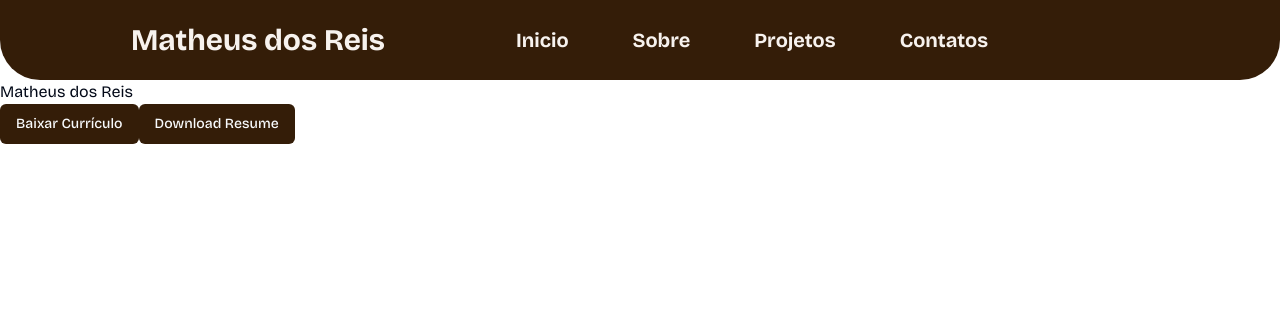
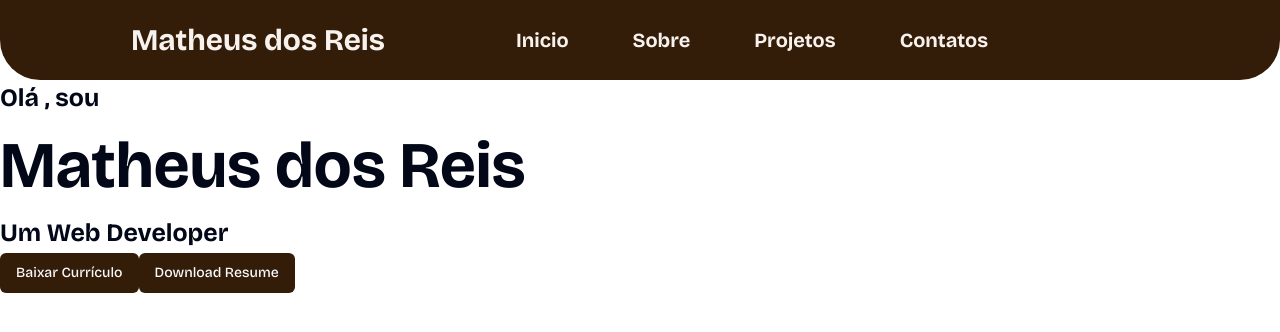
Before and after one commit to Reis567/my-resume, a React (Vite) app: page / in a window 1280 px wide. Shown: the top 332 px of the page. Built offline with nearby package versions, Linux system fonts and the light colour scheme.

Commit message:
initial page font size

```diff
--- a/src/pages/InicioPage/index.style.tsx
+++ b/src/pages/InicioPage/index.style.tsx
@@ -6,3 +6,17 @@ export const Simg = styled.img`
 export const SDivImg = styled.div`
 
 `
+
+export const STitle1 = styled.h2`
+  font-size : 25px;
+  font-weight: bolder;
+`
+
+export const STitle2 = styled.h2`
+    font-size : 65px;
+  font-weight: bolder;
+`
+export const STitle3 = styled.h2`
+      font-size : 25px;
+  font-weight: bolder;
+`
--- a/src/pages/InicioPage/index.tsx
+++ b/src/pages/InicioPage/index.tsx
@@ -1,5 +1,6 @@
 import React from 'react';
 import { SButton } from '@/components/Buttons/SButton';
+import { STitle1,STitle2,STitle3 } from './index.style';
 
 const curriculoPdfUrl = '/curriculos/curriculo.pdf';
 const resumePdfUrl = '/curriculos/resume.pdf';
@@ -16,7 +17,13 @@ const Inicio: React.FC = () => {
 
   return (
     <div>
-      <h2>Matheus dos Reis</h2>
+
+      <STitle1>Olá , sou</STitle1>
+
+      <STitle2>Matheus dos Reis</STitle2>
+
+      <STitle3>Um Web Developer</STitle3>
+
       <SButton onClick={() => handleDownloadCurriculo(curriculoPdfUrl, 'curriculo.pdf')}>
         Baixar Currículo
       </SButton>
```
